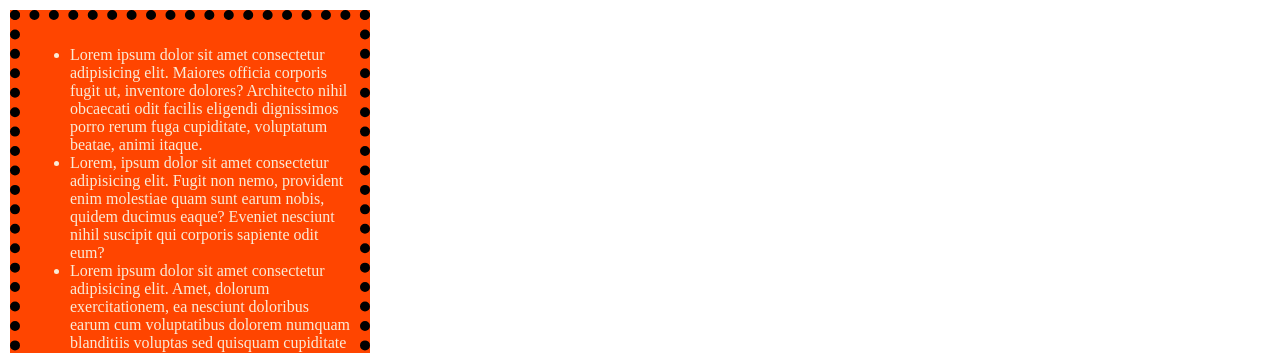
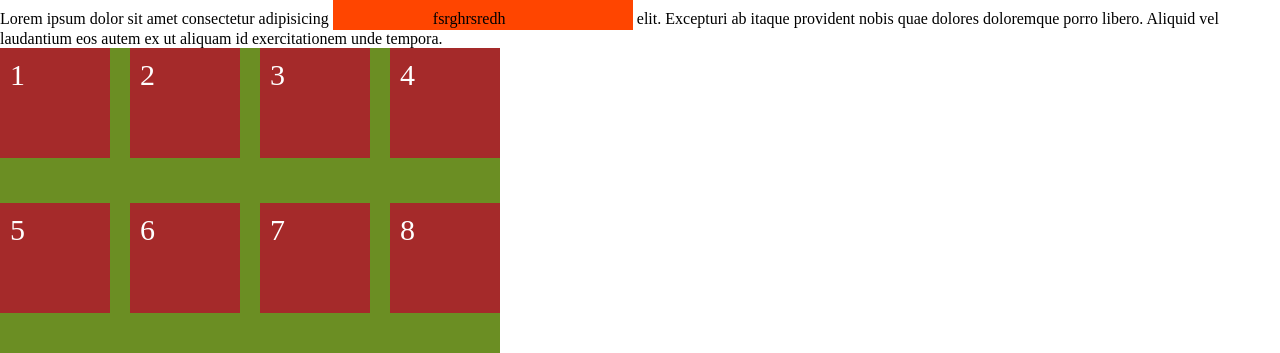
Before and after one commit to kaloydimitrov/HTML-CSS-JS, a plain HTML site: page Sandbox/index.html in a window 1280 px wide. Shown: the top 353 px of the page. Drawn offline with Linux system fonts and the light colour scheme.

Commit message:
exploring + adding TODOs

```diff
--- a/Sandbox/index.html
+++ b/Sandbox/index.html
@@ -7,31 +7,28 @@
     <title>HTML Text and Tags Exercise</title>
 </head>
 <body>
-    <div class="content-box">
-        <ul>
-            <li>Lorem ipsum dolor sit amet consectetur adipisicing elit. Maiores officia corporis fugit ut, inventore dolores? Architecto nihil obcaecati odit facilis eligendi dignissimos porro rerum fuga cupiditate, voluptatum beatae, animi itaque.</li>
-            <li>Lorem, ipsum dolor sit amet consectetur adipisicing elit. Fugit non nemo, provident enim molestiae quam sunt earum nobis, quidem ducimus eaque? Eveniet nesciunt nihil suscipit qui corporis sapiente odit eum?</li>
-            <li>Lorem ipsum dolor sit amet consectetur adipisicing elit. Amet, dolorum exercitationem, ea nesciunt doloribus earum cum voluptatibus dolorem numquam blanditiis voluptas sed quisquam cupiditate quia ullam fuga nam. Explicabo, perferendis.</li>
-            <li>Lorem ipsum dolor sit amet consectetur adipisicing elit. Eum officiis quia placeat error, explicabo numquam nostrum minus, exercitationem labore a deserunt architecto necessitatibus, aliquam vero esse! Odio tempore omnis ipsa.</li>
-        </ul>
+    Lorem ipsum dolor sit amet consectetur adipisicing <div class="test-text-container">fsrghrsredh</div> elit. Excepturi ab itaque provident nobis quae dolores doloremque porro libero. Aliquid vel laudantium eos autem ex ut aliquam id exercitationem unde tempora.
+
+    <div class="flex-container">
+        <div>1</div>
+        <div>2</div>
+        <div>3</div>
+        <div>4</div>
+        <div>5</div>
+        <div>6</div>
+        <div>7</div>
+        <div>8</div>
+        <div>9</div>
+        <div>10</div>
+        <div>11</div>
+        <div>12</div>
+        <div>13</div>
+        <div>14</div>
+        <div>15</div>
     </div>
 
-    <div class="content-box">
-        <ul>
-            <li>Lorem ipsum dolor sit amet consectetur adipisicing elit. Maiores officia corporis fugit ut, inventore dolores? Architecto nihil obcaecati odit facilis eligendi dignissimos porro rerum fuga cupiditate, voluptatum beatae, animi itaque.</li>
-            <li>Lorem, ipsum dolor sit amet consectetur adipisicing elit. Fugit non nemo, provident enim molestiae quam sunt earum nobis, quidem ducimus eaque? Eveniet nesciunt nihil suscipit qui corporis sapiente odit eum?</li>
-            <li>Lorem ipsum dolor sit amet consectetur adipisicing elit. Amet, dolorum exercitationem, ea nesciunt doloribus earum cum voluptatibus dolorem numquam blanditiis voluptas sed quisquam cupiditate quia ullam fuga nam. Explicabo, perferendis.</li>
-            <li>Lorem ipsum dolor sit amet consectetur adipisicing elit. Eum officiis quia placeat error, explicabo numquam nostrum minus, exercitationem labore a deserunt architecto necessitatibus, aliquam vero esse! Odio tempore omnis ipsa.</li>
-        </ul>
-    </div>
+    <div class="box-sizing-container">
 
-    <div class="content-box">
-        <ul>
-            <li>Lorem ipsum dolor sit amet consectetur adipisicing elit. Maiores officia corporis fugit ut, inventore dolores? Architecto nihil obcaecati odit facilis eligendi dignissimos porro rerum fuga cupiditate, voluptatum beatae, animi itaque.</li>
-            <li>Lorem, ipsum dolor sit amet consectetur adipisicing elit. Fugit non nemo, provident enim molestiae quam sunt earum nobis, quidem ducimus eaque? Eveniet nesciunt nihil suscipit qui corporis sapiente odit eum?</li>
-            <li>Lorem ipsum dolor sit amet consectetur adipisicing elit. Amet, dolorum exercitationem, ea nesciunt doloribus earum cum voluptatibus dolorem numquam blanditiis voluptas sed quisquam cupiditate quia ullam fuga nam. Explicabo, perferendis.</li>
-            <li>Lorem ipsum dolor sit amet consectetur adipisicing elit. Eum officiis quia placeat error, explicabo numquam nostrum minus, exercitationem labore a deserunt architecto necessitatibus, aliquam vero esse! Odio tempore omnis ipsa.</li>
-        </ul>
     </div>
 </body>
 </html>
--- a/Sandbox/style.css
+++ b/Sandbox/style.css
@@ -1,45 +1,49 @@
+/* TODO: box-sizing: border-box VS content-box */
+/* TODO: *:before, *:after */
+/* TODO: inherit */
+/* TODO: exercise: positions */
+/* TODO: flexbox - flex-grow; flex-shrink; flex-basis; */
+/* TODO: responsive web design - media (defference between max-width and min-width); what if we use 2 max-widths (e.g 500px, 300px); orientation: landscape and more */
+
 body {
     margin: 0;
+    padding: 0;
 }
 
-.content-box {
-    box-sizing: content-box;
-
+.test-text-container {
+    width: 100px;
+    height: 10px;
+    display: inline-block;
+    padding: 10px 100px;
     background-color: orangered;
-    border: 10px dotted black;
-    padding: 10px;
-    margin: 10px;
-
-    height: 20em;
-    width: 20em;
-
-    overflow: scroll;
 }
 
-li {
-    color: antiquewhite;
+.flex-container {
+    display: flex;
+    flex-wrap: wrap;
+    /* flex-direction: row-reverse; */
+    justify-content: space-around;
+    gap: 20px;
+    width: 500px;
+    height: 600px;
+    background-color: olivedrab;
 }
 
-.content-box::-webkit-scrollbar {
-    width: 0.2em;
+.flex-container div {
+    height: 100px;
+    width: 100px;
+    background-color: brown;
+    color: white;
+    font-size: 30px;
+    padding: 10px 0 0 10px;
 }
 
-.content-box::-webkit-scrollbar-track {
-    box-shadow: inset 0 0 6px rgba(0, 0, 0, 0.3);
+.box-sizing-container {
+    box-sizing: border-box;
+    width: 100px;
+    height: 100px;
+    padding: 10px;
+    border: 1px solid black;
+    margin: 10px;
+    background-color: lightcoral;
 }
-
-.content-box::-webkit-scrollbar-thumb {
-    background-color: white;
-}
-
-body::-webkit-scrollbar {
-    width: 0.2em;
-}
-
-body::-webkit-scrollbar-track {
-    box-shadow: inset 0 0 6px rgba(0, 0, 0, 0.3);
-}
-
-body::-webkit-scrollbar-thumb {
-    background-color: orangered;
-}
```
